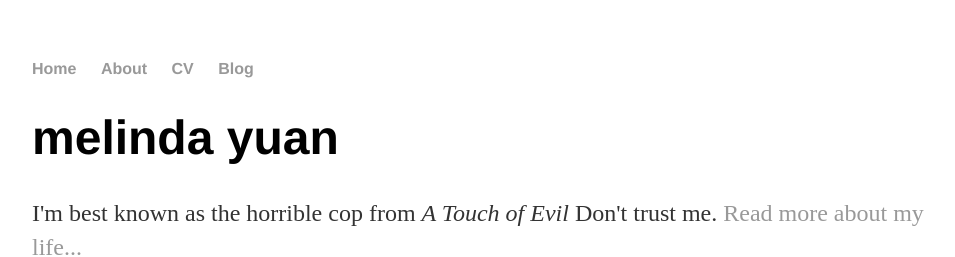
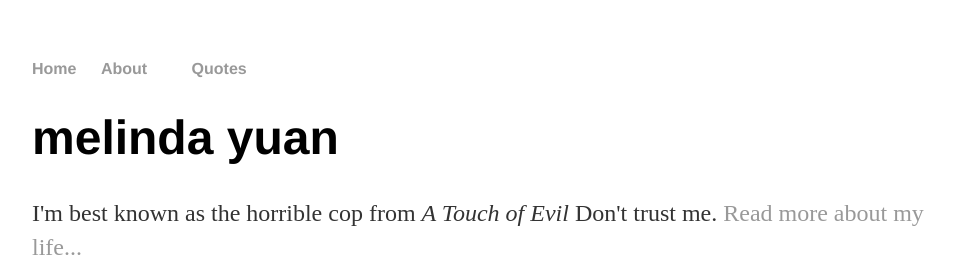
Before and after one commit to melindayyuan/melindayyuan.github.io, a Jekyll site: the page built from index.html, in a window 1280 px wide. Shown: the top 257 px of the page, without its empty margins (160-1115 px from the left). Built offline with Jekyll 4.4.1, drawn with Linux system fonts in a browser that asks for light colours.

Commit message:
Update default.html

```diff
--- a/_layouts/default.html
+++ b/_layouts/default.html
@@ -9,9 +9,8 @@
 			<nav>
 	    		<ul>
 	        		<li><a href="/">Home</a></li>
-		        	<li><a href="/about">About</a></li>
-	        		<li><a href="/cv">CV</a></li>
-	        		<li><a href="/blog">Blog</a></li>
+				<li><a href=“/about”>About</a><li>
+				<li><a href="/quotes">Quotes</a></li>
 	    		</ul>
 			</nav>
 			<div class="container">
```
